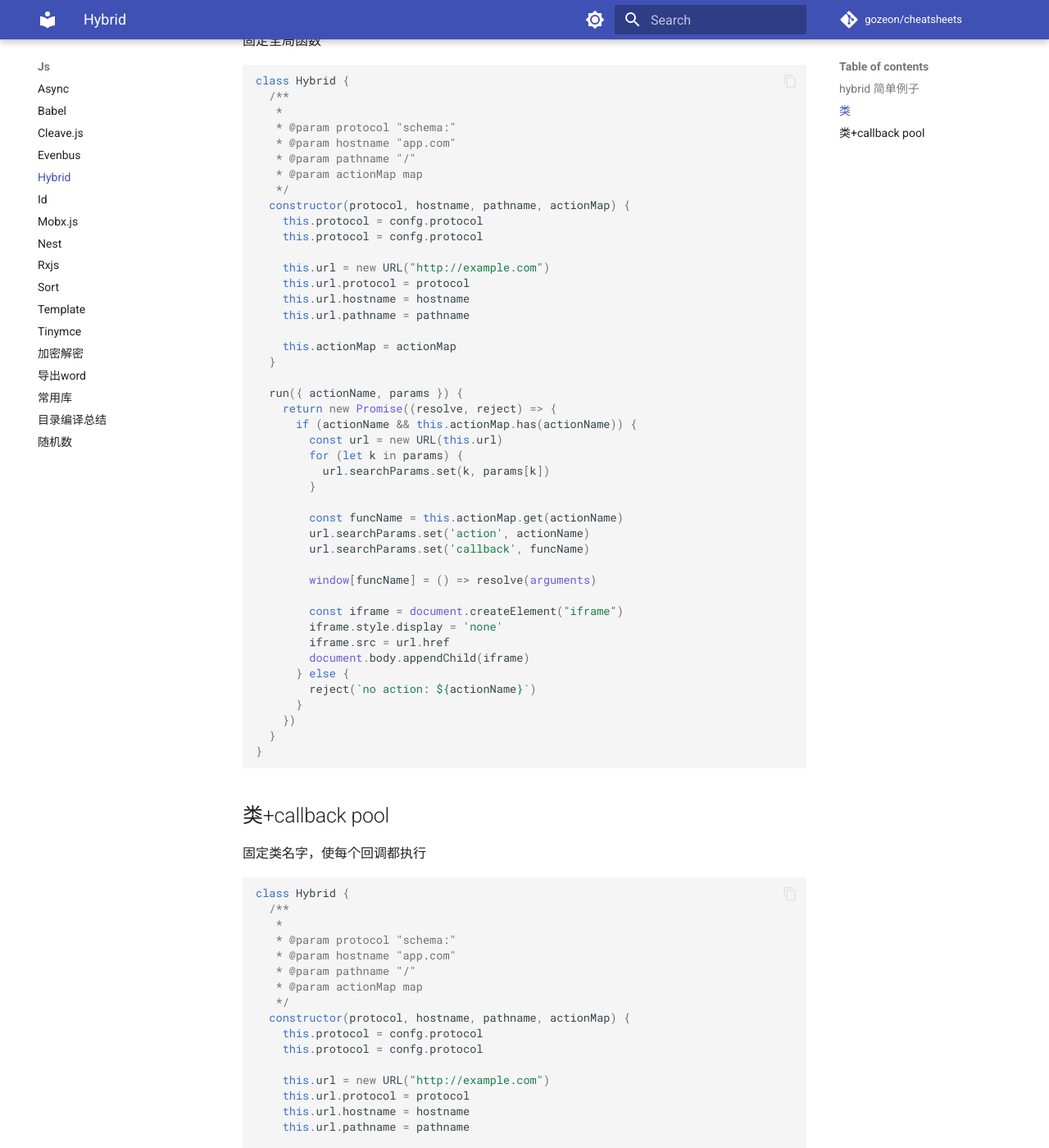
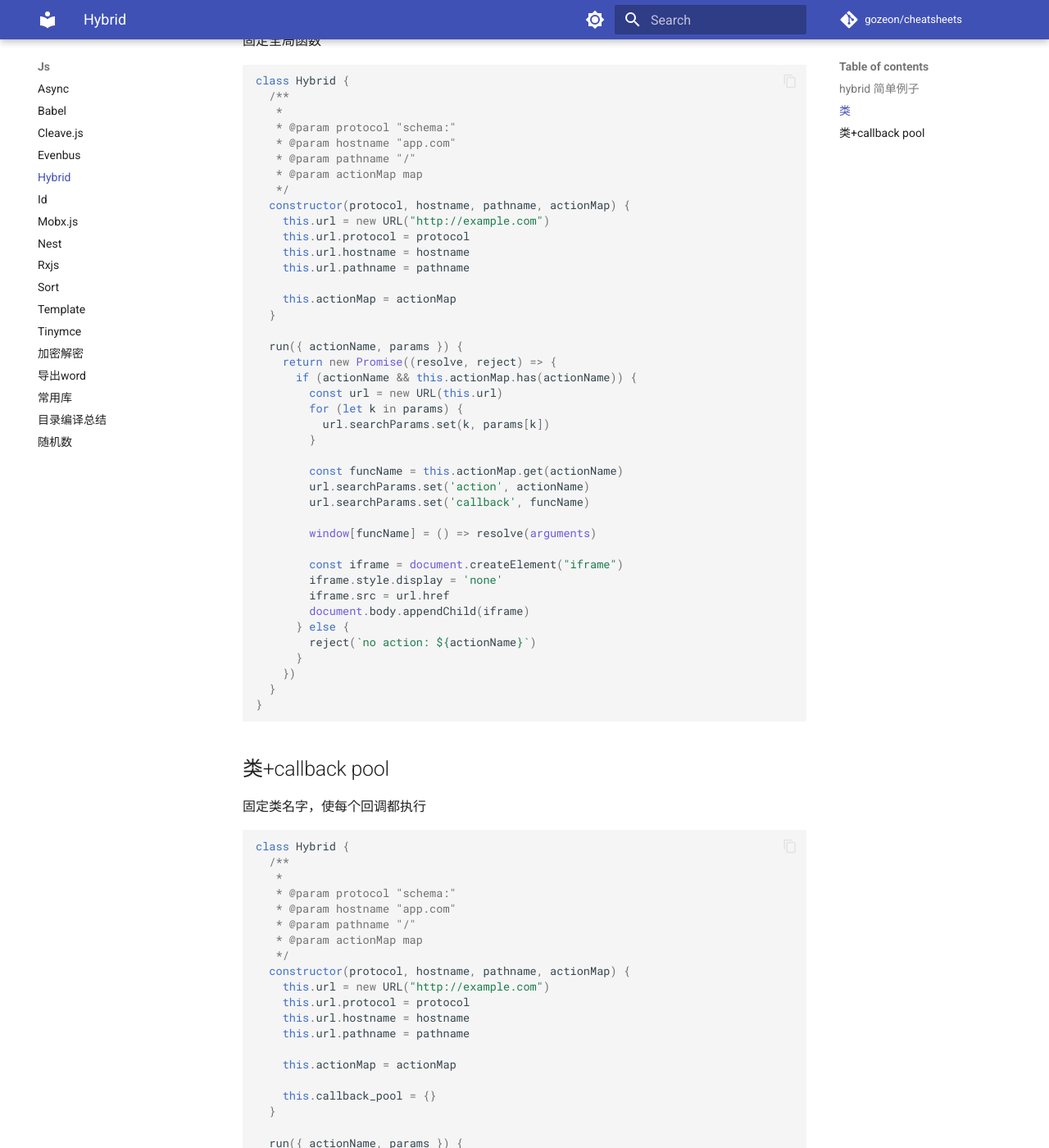
Before and after one commit to gozeon/cheatsheets, an MkDocs documentation site: the page built from docs/js/hybrid.md, in a window 1280 px wide and 1400 px high, scrolled down 852 px. Shown: the whole window at 82% size. Built offline with MkDocs 1.6.1 and Material for MkDocs 9.7.7, drawn with Linux system fonts in a browser that asks for light colours; comment, search, counter and statistics services are not loaded.

Commit message:
Update hybrid.md

```diff
--- a/docs/js/hybrid.md
+++ b/docs/js/hybrid.md
@@ -44,9 +44,6 @@ class Hybrid {
    * @param actionMap map
    */
   constructor(protocol, hostname, pathname, actionMap) {
-    this.protocol = confg.protocol
-    this.protocol = confg.protocol
-
     this.url = new URL("http://example.com")
     this.url.protocol = protocol
     this.url.hostname = hostname
@@ -98,9 +95,6 @@ class Hybrid {
    * @param actionMap map
    */
   constructor(protocol, hostname, pathname, actionMap) {
-    this.protocol = confg.protocol
-    this.protocol = confg.protocol
-
     this.url = new URL("http://example.com")
     this.url.protocol = protocol
     this.url.hostname = hostname
```
